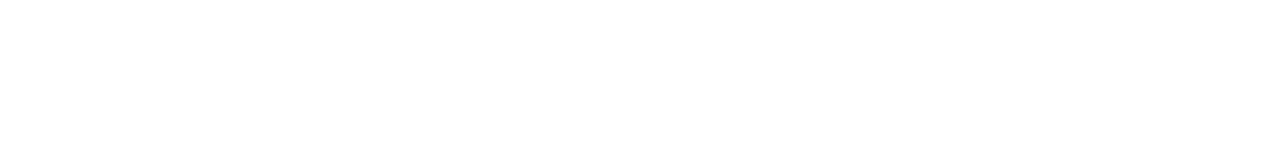
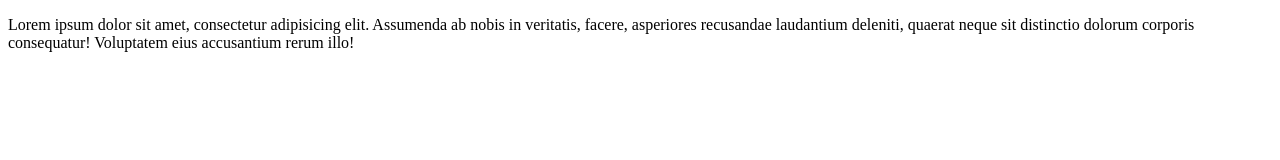
Before and after one commit to Marknjoki/first-commit, a plain HTML site: page index.html in a window 1280 px wide. Drawn offline with Linux system fonts and the light colour scheme.

Commit message:
updated html

```diff
--- a/index.html
+++ b/index.html
@@ -8,7 +8,9 @@
 </head>
 
 <body>
-
+    <p>Lorem ipsum dolor sit amet, consectetur adipisicing elit. Assumenda ab nobis in veritatis, facere, asperiores
+        recusandae laudantium deleniti, quaerat neque sit distinctio dolorum corporis consequatur! Voluptatem eius
+        accusantium rerum illo!</p>
 </body>
 
 </html>
```
